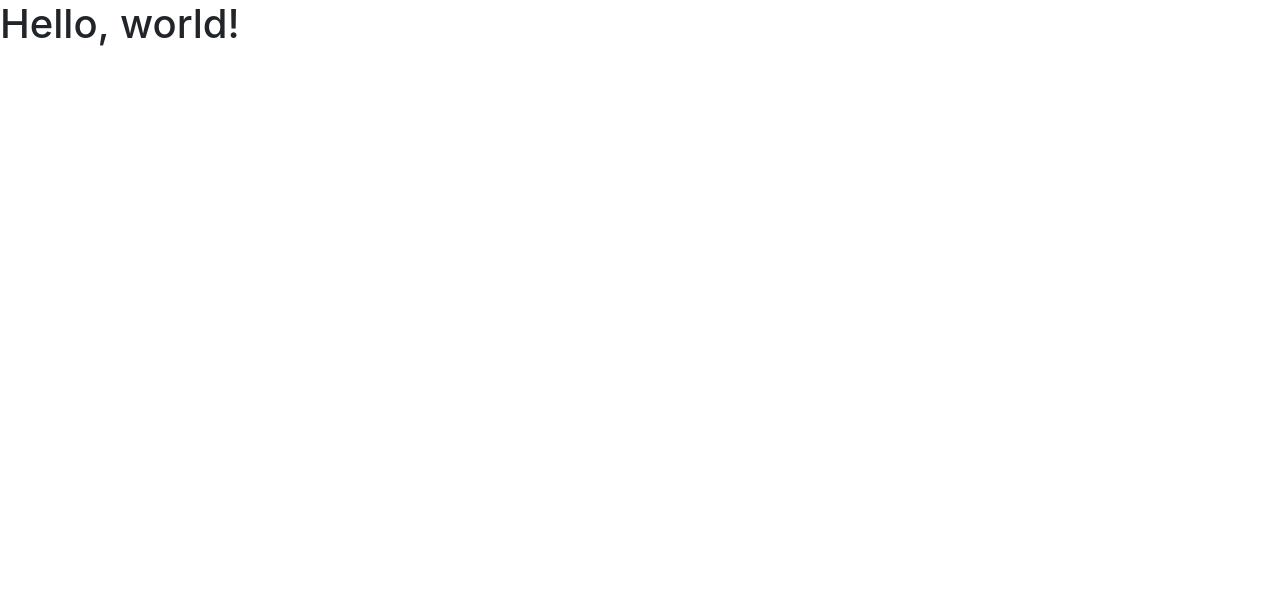
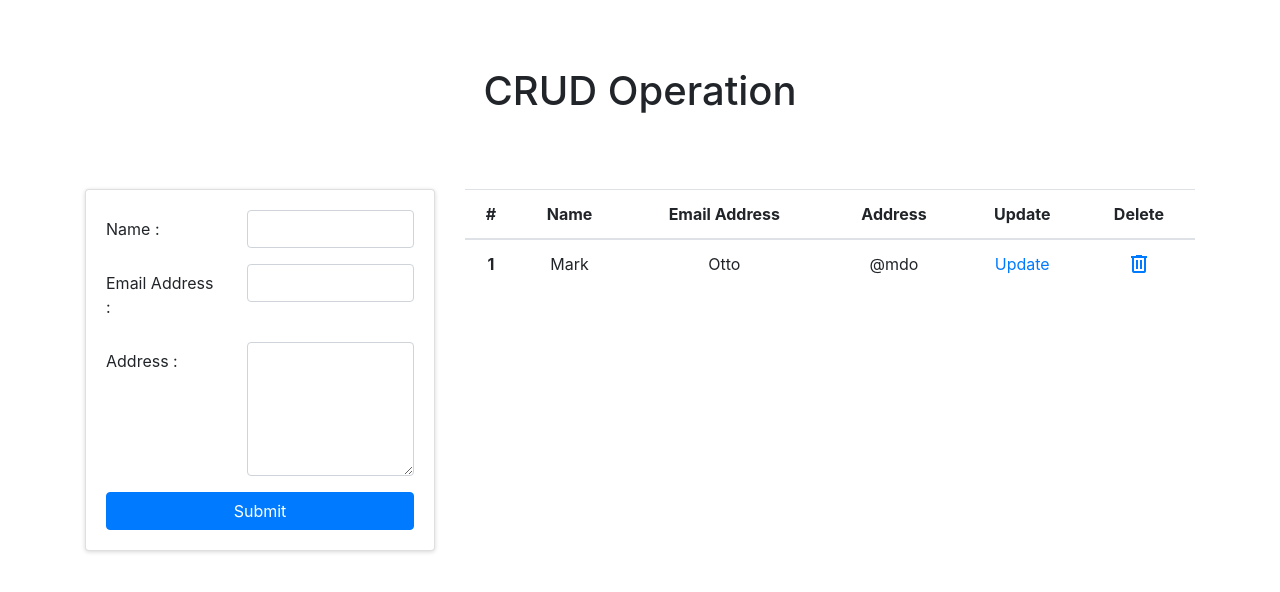
Before and after one commit to anup-mirkute/crud, a Django app: page / in a window 1280 px wide. Before the commit the part shown is almost empty. Shown: the top 592 px of the page. Run offline with Django 4.2, Linux system fonts and the light colour scheme; some libraries are stand-ins or nearby versions.

Commit message:
Create Static form and display it

```diff
--- /dev/null
+++ b/static/css/style.css
@@ -0,0 +1,7 @@
+
+.card{
+	box-shadow: rgba(0, 0, 0, 0.16) 0px 1px 4px;
+}
+.heading{
+	padding: 6%;
+}
--- a/templates/base.html
+++ b/templates/base.html
@@ -0,0 +1,28 @@
+<!doctype html>
+<html lang="en">
+  <head>
+    <!-- Required meta tags -->
+    <meta charset="utf-8">
+    <meta name="viewport" content="width=device-width, initial-scale=1, shrink-to-fit=no">
+
+    <!-- Bootstrap CSS -->
+    <link rel="stylesheet" href="https://cdn.jsdelivr.net/npm/bootstrap@4.0.0/dist/css/bootstrap.min.css" integrity="sha384-Gn5384xqQ1aoWXA+058RXPxPg6fy4IWvTNh0E263XmFcJlSAwiGgFAW/dAiS6JXm" crossorigin="anonymous">
+
+    <title>CRUD operation</title>
+    {% block head %}
+    {% endblock head %}
+  </head>
+  <body>
+    {% block body %}
+    {% endblock body %}
+
+    {% block js %}
+    {% endblock js %}
+
+    <!-- Optional JavaScript -->
+    <!-- jQuery first, then Popper.js, then Bootstrap JS -->
+    <script src="https://code.jquery.com/jquery-3.2.1.slim.min.js" integrity="sha384-KJ3o2DKtIkvYIK3UENzmM7KCkRr/rE9/Qpg6aAZGJwFDMVNA/GpGFF93hXpG5KkN" crossorigin="anonymous"></script>
+    <script src="https://cdn.jsdelivr.net/npm/popper.js@1.12.9/dist/umd/popper.min.js" integrity="sha384-ApNbgh9B+Y1QKtv3Rn7W3mgPxhU9K/ScQsAP7hUibX39j7fakFPskvXusvfa0b4Q" crossorigin="anonymous"></script>
+    <script src="https://cdn.jsdelivr.net/npm/bootstrap@4.0.0/dist/js/bootstrap.min.js" integrity="sha384-JZR6Spejh4U02d8jOt6vLEHfe/JQGiRRSQQxSfFWpi1MquVdAyjUar5+76PVCmYl" crossorigin="anonymous"></script>
+  </body>
+</html>
--- a/templates/index.html
+++ b/templates/index.html
@@ -1,22 +1,72 @@
-<!doctype html>
-<html lang="en">
-  <head>
-    <!-- Required meta tags -->
-    <meta charset="utf-8">
-    <meta name="viewport" content="width=device-width, initial-scale=1, shrink-to-fit=no">
+{% extends 'base.html' %}
+{% load static %}
 
-    <!-- Bootstrap CSS -->
-    <link rel="stylesheet" href="https://cdn.jsdelivr.net/npm/bootstrap@4.0.0/dist/css/bootstrap.min.css" integrity="sha384-Gn5384xqQ1aoWXA+058RXPxPg6fy4IWvTNh0E263XmFcJlSAwiGgFAW/dAiS6JXm" crossorigin="anonymous">
+{% block head %}
+<!-- CSS Links -->
+<link rel="stylesheet" type="text/css" href="{% static 'css/style.css' %}">
 
-    <title>CRUD operation</title>
-  </head>
-  <body>
-    <h1>Hello, world!</h1>
+<!-- Icon Link -->
+<link rel="stylesheet" href="https://fonts.googleapis.com/css2?family=Material+Symbols+Outlined:opsz,wght,FILL,GRAD@48,400,0,0" />
+{% endblock head %}
 
-    <!-- Optional JavaScript -->
-    <!-- jQuery first, then Popper.js, then Bootstrap JS -->
-    <script src="https://code.jquery.com/jquery-3.2.1.slim.min.js" integrity="sha384-KJ3o2DKtIkvYIK3UENzmM7KCkRr/rE9/Qpg6aAZGJwFDMVNA/GpGFF93hXpG5KkN" crossorigin="anonymous"></script>
-    <script src="https://cdn.jsdelivr.net/npm/popper.js@1.12.9/dist/umd/popper.min.js" integrity="sha384-ApNbgh9B+Y1QKtv3Rn7W3mgPxhU9K/ScQsAP7hUibX39j7fakFPskvXusvfa0b4Q" crossorigin="anonymous"></script>
-    <script src="https://cdn.jsdelivr.net/npm/bootstrap@4.0.0/dist/js/bootstrap.min.js" integrity="sha384-JZR6Spejh4U02d8jOt6vLEHfe/JQGiRRSQQxSfFWpi1MquVdAyjUar5+76PVCmYl" crossorigin="anonymous"></script>
-  </body>
-</html>
+{% block body %}
+	<div class="container">
+		<div class="heading text-center">
+			<h1>CRUD Operation</h1>
+		</div>
+		<div class="row">
+			<div class="col-md-4">
+				<div class="card card-body">
+					<form>
+	                    <div class="form-group row">
+	                        <label for="name" class="col-sm-5 col-form-label">Name :</label>
+	                        <div class="col-sm-7">
+	                            <input type="text" class="form-control" id="name">
+	                        </div>
+	                    </div>
+	                    <div class="form-group row">
+	                        <label for="email" class="col-sm-5 col-form-label">Email Address :</label>
+	                        <div class="col-sm-7">
+	                            <input type="email" class="form-control" id="email">
+	                        </div>
+	                    </div>
+	                    <div class="form-group row">
+	                        <label for="address" class="col-sm-5 col-form-label">Address :</label>
+	                        <div class="col-sm-7">
+	                            <textarea class="form-control" id="address" rows="5"></textarea>
+	                        </div>
+	                    </div>
+	                    <button type="button" class="btn btn-primary btn-block">Submit</button>
+                	</form>
+				</div><!-- card  -->
+			</div><!-- col-md-4  -->
+			<div class="col-md-8">
+				<table class="table table-hover text-center">
+					<thead>
+					    <tr>
+						    <th scope="col">#</th>
+						    <th scope="col">Name</th>
+						    <th scope="col">Email Address</th>
+						    <th scope="col">Address</th>
+						    <th scope="col">Update</th>
+						    <th scope="col">Delete</th>
+					    </tr>
+					</thead>
+					<tbody>
+					    <tr>
+					        <th scope="row">1</th>
+					        <td>Mark</td>
+					        <td>Otto</td>
+					        <td>@mdo</td>
+					        <td><a href="#">Update</a></td>
+					        <td><a href="#"><span class="material-symbols-outlined">delete</span></a></td>
+					    </tr>
+					</tbody>
+				</table>
+			</div><!-- col-ms-8  -->
+		</div><!-- row  -->
+	</div><!-- container  -->
+{% endblock body %}
+
+{% block js %}
+{% endblock js %}
```
Also changed, not shown: crud/settings.py (+8 -0 lines).
